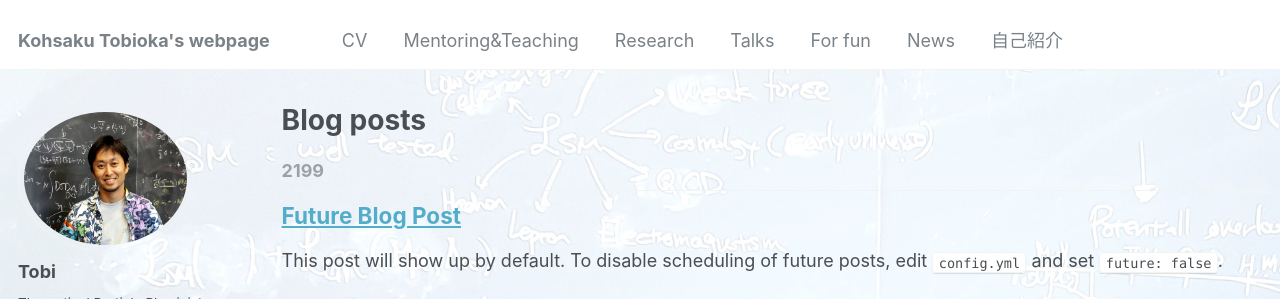
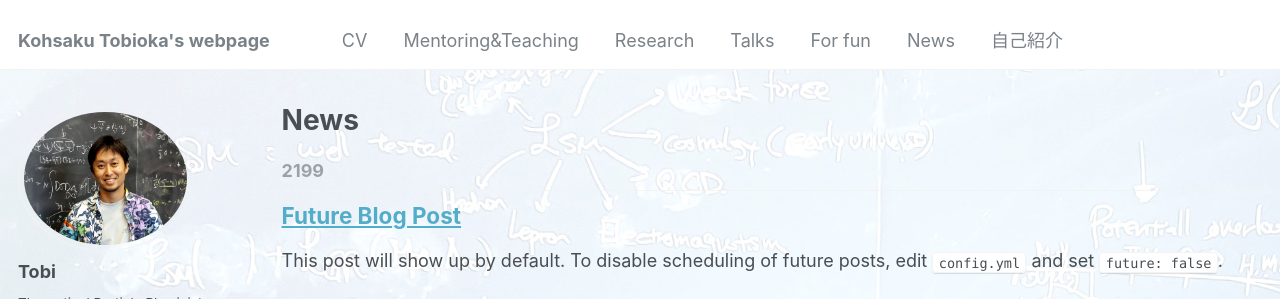
Before and after one commit to Kohsaku-Tobioka/Kohsaku-Tobioka.github.io, a Jekyll site: the page built from _pages/news.html, in a window 1280 px wide and 1165 px high. Shown: the top 299 px of the window. Built offline with Jekyll 4.4.1, drawn with Linux system fonts in a browser that asks for light colours; some web fonts are replaced.

Commit message:
Rename year-archive to news

```diff
--- a/_data/navigation.yml
+++ b/_data/navigation.yml
@@ -16,7 +16,7 @@
     url: /forfun/
 
   - title: "News"
-    url: /year-archive/
+    url: /news/
 
   - title: "自己紹介"
     url: /japanese/
--- a/_pages/year-archive.html
+++ b/_pages/news.html
@@ -1,10 +1,8 @@
 ---
 layout: archive
-permalink: /year-archive/
-title: "Blog posts"
+permalink: /news/
+title: "News"
 author_profile: true
-redirect_from:
-  - /wordpress/blog-posts/
 ---
 
 {% include base_path %}
```
